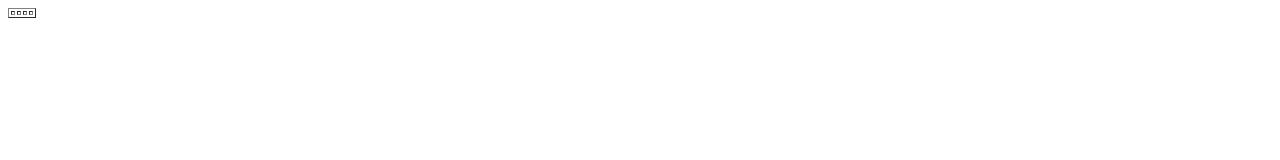
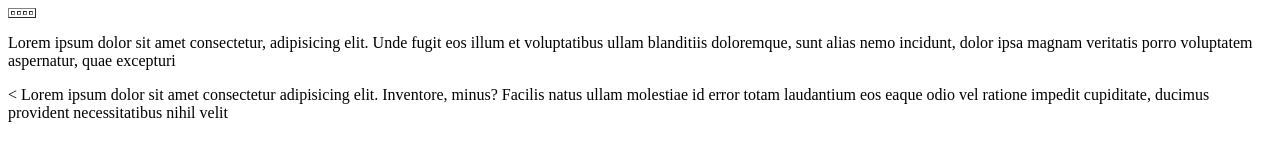
Before and after one commit to angietatiana2009/proyecto-software2, a plain HTML site: page index.html in a window 1280 px wide. Drawn offline with Linux system fonts and the light colour scheme.

Commit message:
modificacion index

```diff
--- a/index.html
+++ b/index.html
@@ -14,5 +14,7 @@
        <td></td>
     </tr>
        <table>
+        <p>Lorem ipsum dolor sit amet consectetur, adipisicing elit. Unde fugit eos illum et voluptatibus ullam blanditiis doloremque, sunt alias nemo incidunt, dolor ipsa magnam veritatis porro voluptatem aspernatur, quae excepturi <p></p>
+       <p>< Lorem ipsum dolor sit amet consectetur adipisicing elit. Inventore, minus? Facilis natus ullam molestiae id error totam laudantium eos eaque odio vel ratione impedit cupiditate, ducimus provident necessitatibus nihil velit <p></p></Lorem>
         <body>
           <html>
```
